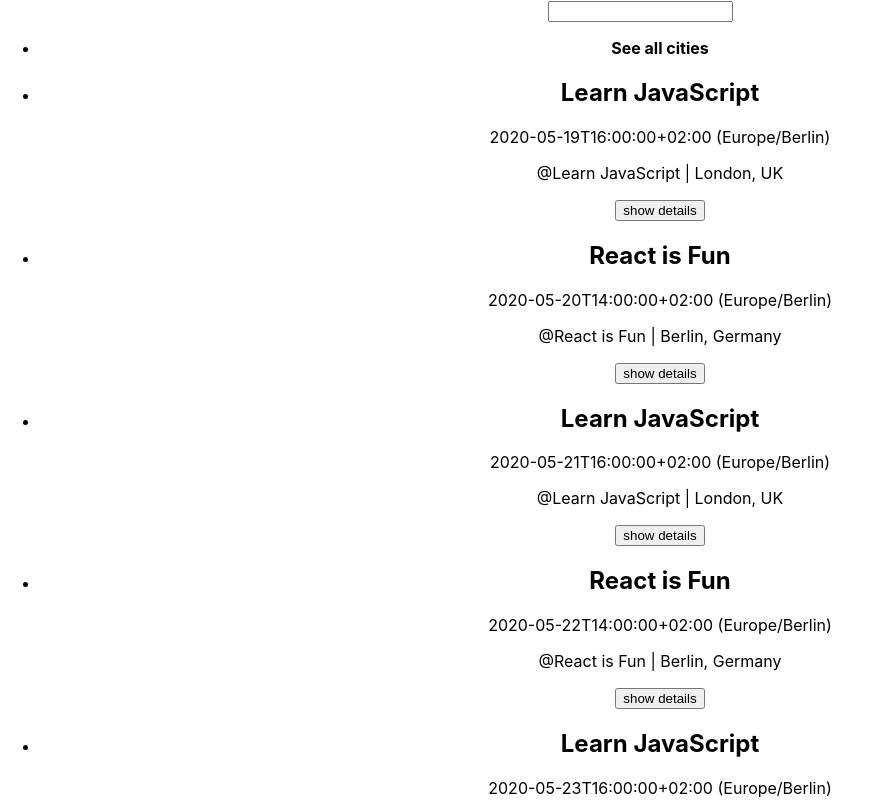
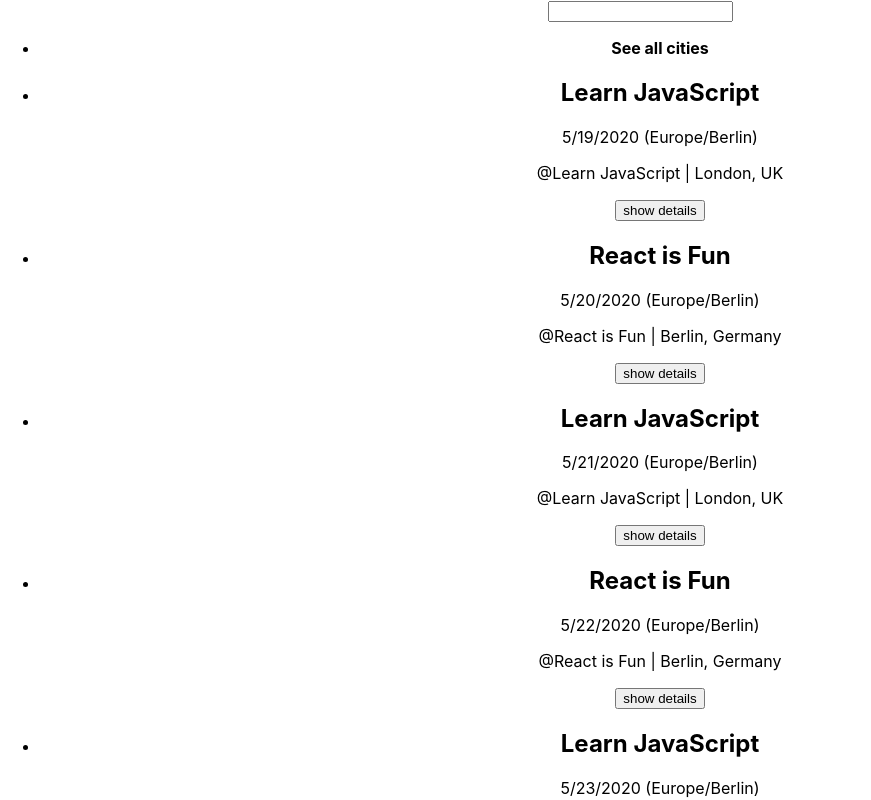
Before and after one commit to fredpasqua/meet, a React (Create React App) app: page / in a window 1280 px wide. Shown: the top 800 px of the page, without its empty margins (0-871 px from the left). Built offline with nearby package versions, Linux system fonts and the light colour scheme.

Commit message:
change date format on event page

```diff
--- a/src/Event.js
+++ b/src/Event.js
@@ -27,7 +27,8 @@
         <div className="event-basics">
           <h2 className="event-title">{event.summary}</h2>
           <p className="eventDateTime">
-            {`${event.start.dateTime} (${event.start.timeZone})`}
+            {new Date(event.start.dateTime).toLocaleDateString()}
+            {` (${event.start.timeZone})`}
           </p>
           <p className="location">{`@${event.summary} | ${event.location}`}</p>
           {this.state.basicView ? (
```
